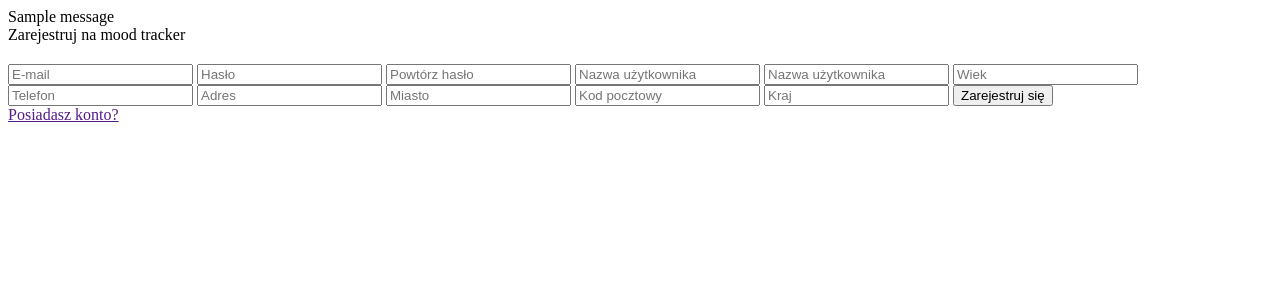
After one commit to ZMejer/mood-tracker, a Django app: template project/templates/register.html in a window 1280 px wide. The commit adds this page. Shown: the top 300 px of the page. Run offline with Django 4.2, Linux system fonts and the light colour scheme; the template is opened without the code that fills it, so the values that code supplies are empty; tables that the repository leaves empty hold one stand-in row (values such as "Sample post"); one stand-in notice (Sample message) is shown.

Commit message:
registeration operation XXX

```diff
--- a/project/app/models.py
+++ b/project/app/models.py
@@ -1,10 +1,12 @@
 from django.db import models
 
-class User(models.Model):
+class Name(models.Model):
     name = models.CharField(max_length=30)
     surname = models.CharField(max_length=35, default='')
     age = models.IntegerField(default=0)
     email = models.EmailField(default='')
+    password = models.CharField(max_length=30, default='')
+    password2 = models.CharField(max_length=30, default='')
     phone = models.CharField(max_length=15, default='')
     address = models.CharField(max_length=50, default='')
     city = models.CharField(max_length=30, default='')
--- a/project/app/urls.py
+++ b/project/app/urls.py
@@ -3,4 +3,5 @@ from . import views
 
 urlpatterns = [
     path("", views.home, name="home"),
+    path("register", views.register, name="register"),
 ]
--- a/project/templates/home.html
+++ b/project/templates/home.html
@@ -13,7 +13,8 @@
         <input type="text" placeholder="Wpisz sie" name="name">
         <button type="submit">Klik</button>
     </form>
-
+<br>
+    <a href="register" target="_blank" rel="noopener noreferrer">Zarejestruj się</a>
     {% for name in names %}
         {{ name }} <br>
     {% endfor %}
--- /dev/null
+++ b/project/templates/register.html
@@ -0,0 +1,41 @@
+{% extends "base.html" %}
+{% block title %}Rejestracja{% endblock %}
+{% block content %}
+{% if messages %}
+{% for message in messages %}
+    {{ message }}
+{% endfor %}
+{% endif %}
+
+  <div id="content">
+    <div id="header">
+      Zarejestruj na mood tracker
+    </div>
+    <div id="register">
+      <div id="fields">
+        <form method="post"> {% csrf_token %}
+          <div id="space" style="margin-top: 20px;"></div>
+          <input type="email" name="email" placeholder="E-mail">
+          <input type="password" name="password" placeholder="Hasło">
+          <input type="password" name="password2" placeholder="Powtórz hasło">
+          <input type="text" name="name" placeholder="Nazwa użytkownika">
+          <input type="text" name="surname" placeholder="Nazwa użytkownika">
+          <input type="text" name="age" placeholder="Wiek">
+          <input type="text" name="phone" placeholder="Telefon">
+          <input type="text" name="address" placeholder="Adres">
+          <input type="text" name="city" placeholder="Miasto">
+          <input type="text" name="postal_code" placeholder="Kod pocztowy">
+          <input type="text" name="country" placeholder="Kraj">
+
+          <input type="submit" value="Zarejestruj się"/>
+        </form>
+        <a href="">
+          <div id="log_in">
+             Posiadasz konto?
+          </div>
+        </a>
+      </div>
+    </div>
+  </div>
+
+  {% endblock %}
```
Also changed, not shown: project/app/views.py (+23 -2 lines), project/app/migrations/0005_name_address_name_age_name_city_name_country_and_more.py (added), project/app/migrations/0006_name_password.py (added), project/app/migrations/0007_name_password2.py (added), project/templates/regiister.html (deleted).
